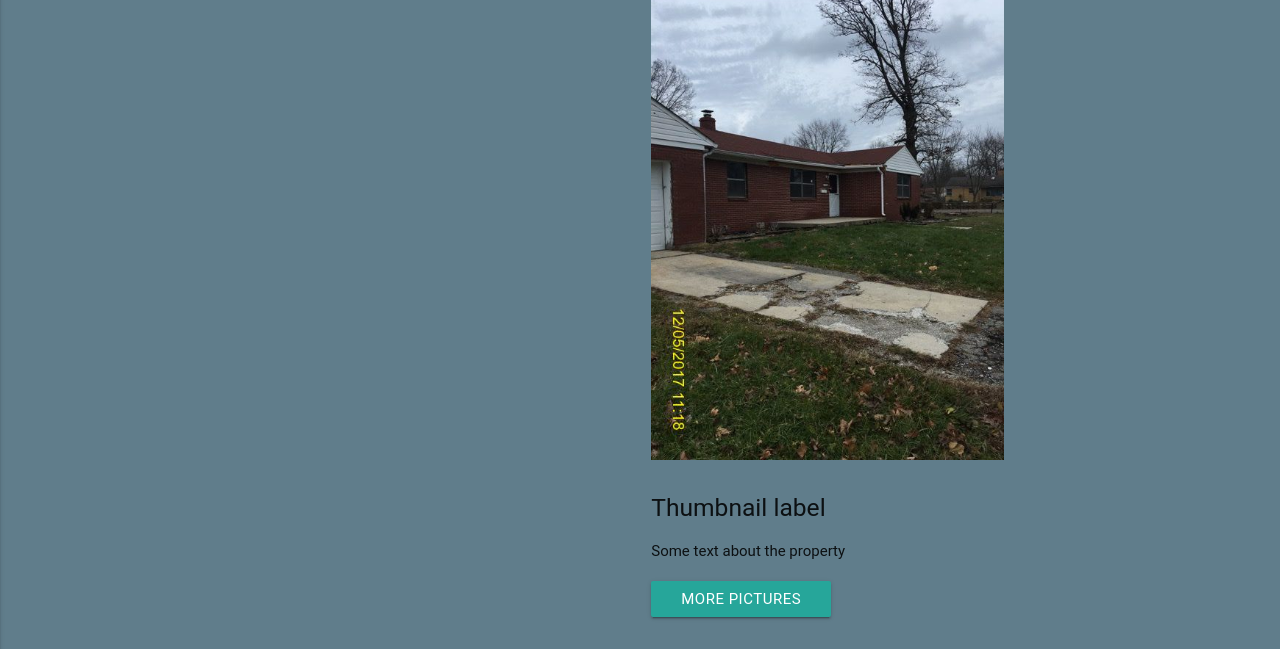
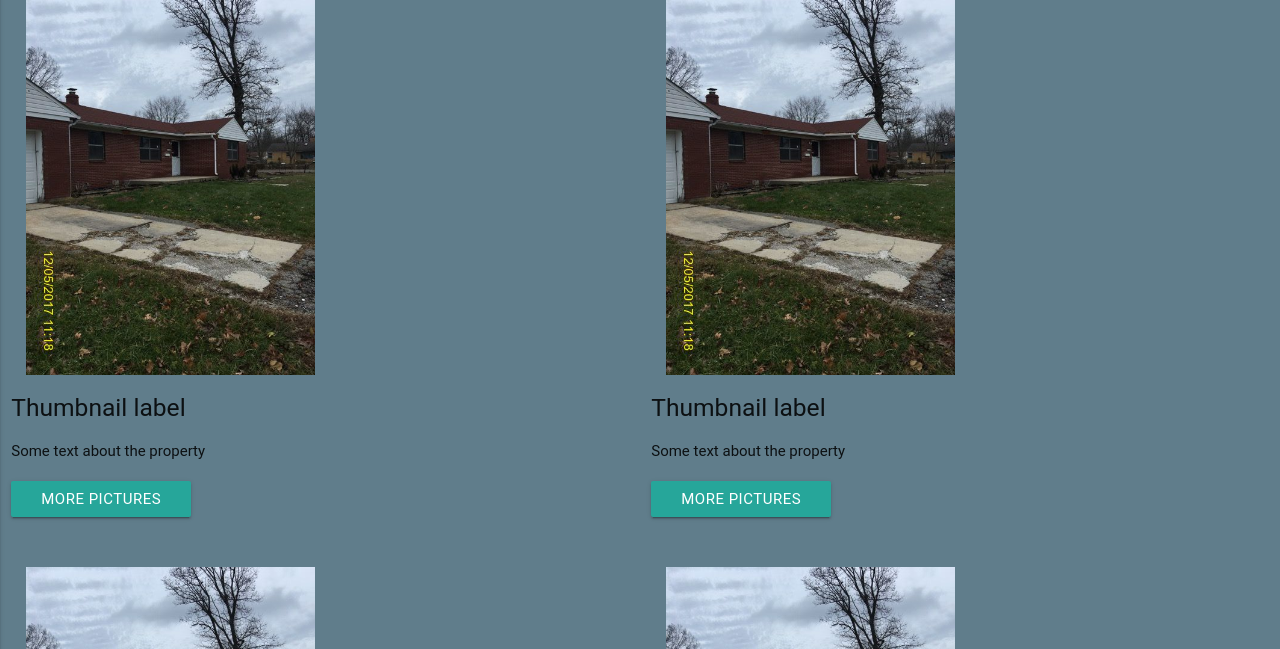
Before and after one commit to erictenenbaum/AZP, a plain HTML site: page inventory.html in a window 1280 px wide. Shown: the part 89-738 px from the top of the page. Drawn offline with nearby package versions, Linux system fonts and the light colour scheme; files whose address does not match are found by name.

Commit message:
added CSS and Inventory.html

```diff
--- a/css/style.css
+++ b/css/style.css
@@ -22,8 +22,12 @@ nav .brand-logo {
 }
 
 .inventory-img {
-  max-height: 500px;
-  padding: 15px 0;
+  max-height: 400px;
+  padding: 15px 0 0 15px;
+}
+
+.img-text {
+  margin: 15px 0 15px 15px;
 }
 
 
--- a/inventory.html
+++ b/inventory.html
@@ -45,7 +45,10 @@
 <div class="blue-grey">
 <div class="row">
   <div class="col s6">
-
+      <img  class="responsiv-img inventory-img" src="assets/images/indy.jpg" alt="...">
+        <h5>Thumbnail label</h5>
+        <p>Some text about the property</p>
+        <p><a class="waves-effect waves-light btn">More Pictures</a></p>
   </div>
   <div class="col s6">
       <img  class="responsiv-img inventory-img" src="assets/images/indy.jpg" alt="...">
```
